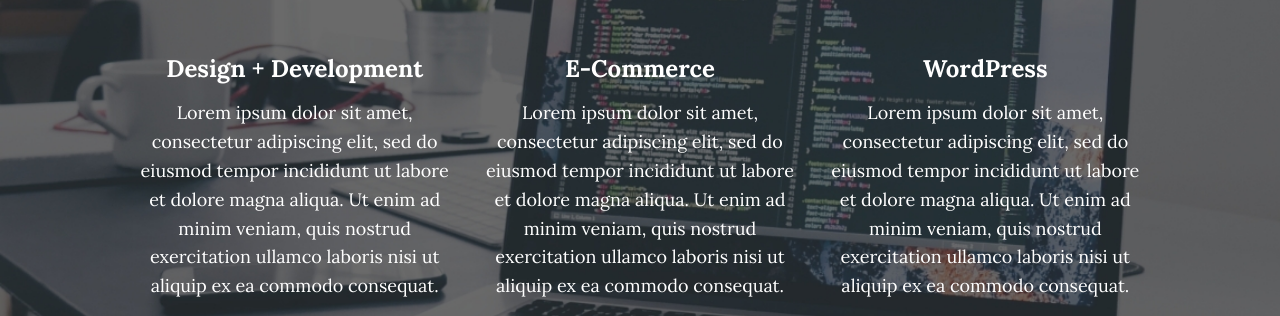
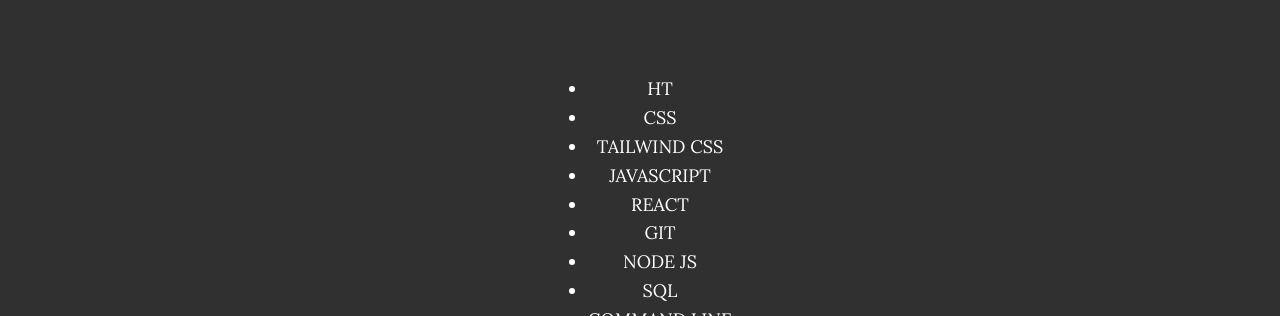
Before and after one commit to boretkiterie/portfolio, a plain HTML site: page index.html in a window 1280 px wide. Shown: the part 636-952 px from the top of the page. Drawn offline with nearby package versions, Linux system fonts and the light colour scheme.

Commit message:
added skills section
I added skills section

```diff
--- a/css/style.css
+++ b/css/style.css
@@ -296,8 +296,8 @@ header {
 
 .my-services {
     background-color: var(--clr-dark);
-    background-image: url(../img/services-bg.jpg);
-    background-size: cover;
+    /*background-image: url(../img/services-bg.jpg);*/
+  /*  background-size: cover;*/
     /* background-blend-mode: multiply; */
     color: var(--clr-light);
     text-align: center;
@@ -323,6 +323,7 @@ header {
 }
 
 .service {
+    display: flex;
     max-width: 500px;
     margin: 0 auto;
 }
--- a/index.html
+++ b/index.html
@@ -24,7 +24,7 @@
             <nav class="nav">
                 <ul class="nav__list">
                     <li class="nav__item"><a href="#home" class="nav__link">Home</a></li>
-                    <li class="nav__item"><a href="#services" class="nav__link">My Services</a></li>
+                    <li class="nav__item"><a href="#skills" class="nav__link">My Skills</a></li>
                     <li class="nav__item"><a href="#about" class="nav__link">About me</a></li>
                     <li class="nav__item"><a href="#work" class="nav__link">My Work</a></li>
                 </ul>
@@ -47,22 +47,21 @@
             <h2 class="section__title section__title--services">My skills</h2>
             <div class="services">
                 <div class="service">
-                    <h3>Design + Development</h3>
-                    <p>Lorem ipsum dolor sit amet, consectetur adipiscing elit, sed do eiusmod tempor incididunt ut labore et dolore magna aliqua. Ut enim ad minim veniam, quis nostrud exercitation ullamco laboris nisi ut aliquip ex ea commodo consequat.</p>
-                </div> <!-- / service -->
+                    <ul>
+                        <li>HT</li>
+                        <li>CSS</li>
+                        <li>TAILWIND CSS</li>
+                        <li>JAVASCRIPT</li>
+                        <li>REACT</li>
+                        <li>GIT</li>
+                        <li>NODE JS</li>
+                        <li>SQL</li>
+                        <li>COMMAND LINE</li>
+                    </ul>
+                </div>  <!-- / services -->
+            </div>
+            <a href="#work" class="btn">My Work</a>
 
-                <div class="service">
-                    <h3>E-Commerce</h3>
-                    <p>Lorem ipsum dolor sit amet, consectetur adipiscing elit, sed do eiusmod tempor incididunt ut labore et dolore magna aliqua. Ut enim ad minim veniam, quis nostrud exercitation ullamco laboris nisi ut aliquip ex ea commodo consequat.</p>
-                </div> <!-- / service -->
-
-                <div class="service">
-                    <h3>WordPress</h3>
-                    <p>Lorem ipsum dolor sit amet, consectetur adipiscing elit, sed do eiusmod tempor incididunt ut labore et dolore magna aliqua. Ut enim ad minim veniam, quis nostrud exercitation ullamco laboris nisi ut aliquip ex ea commodo consequat.</p>
-                </div> <!-- / service -->
-            </div> <!-- / services -->
-
-            <a href="#work" class="btn">My Work</a>
         </section>
 
 
@@ -159,7 +158,7 @@
                     </a>
                 </li>
                 <li class="social-list__item">
-                    <a class="social-list__link" href="https://github.com">
+                    <a class="social-list__link" href="https://github.com/boretkiterie">
                         <i class="fab fa-github"></i>
                     </a>
                 </li>
```
Also changed, not shown: portfolio-item.html (+1 -1 lines).
